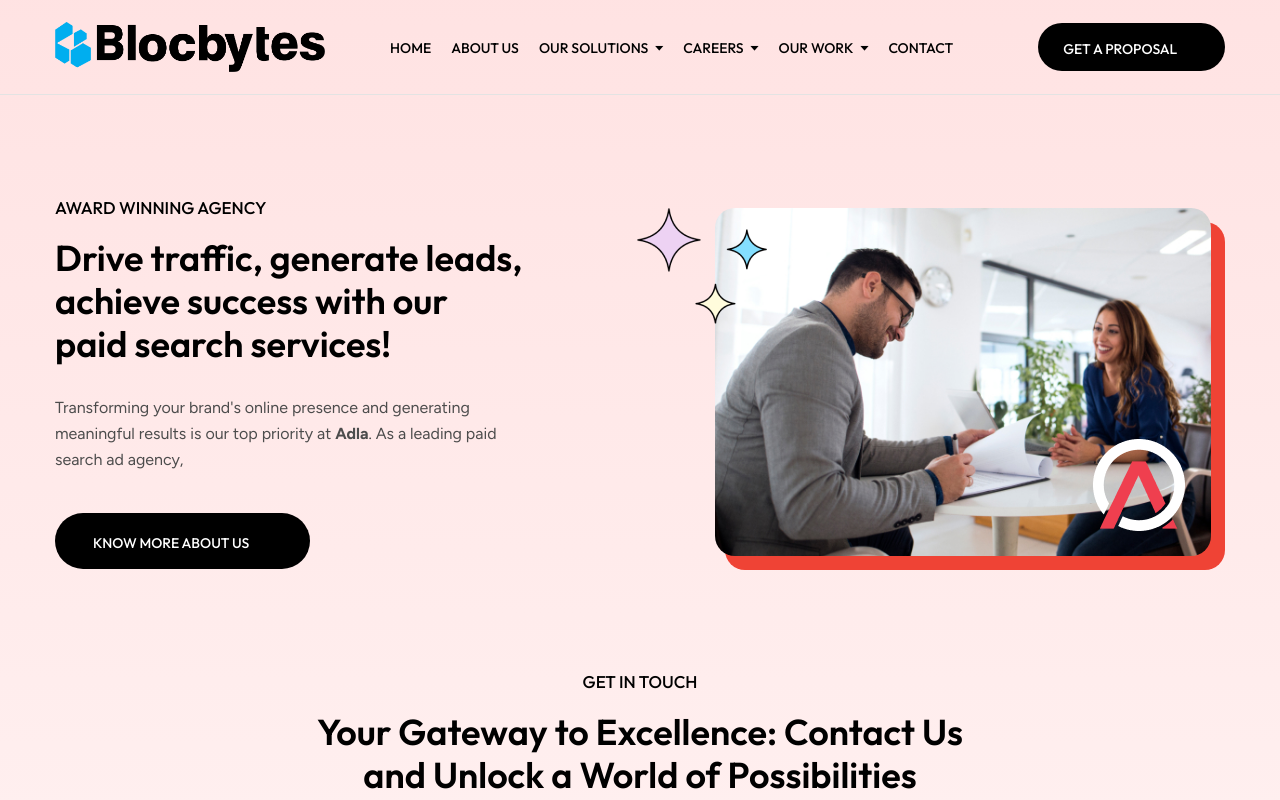
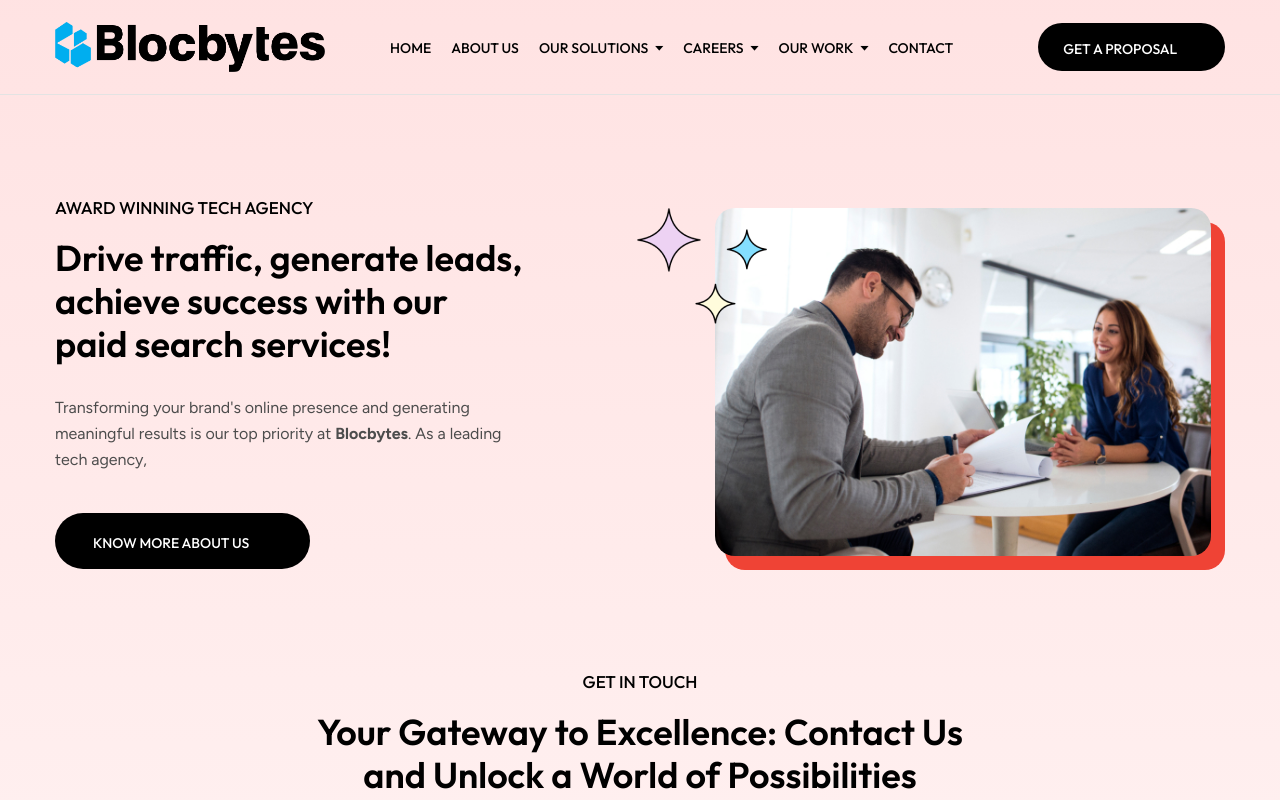
Before and after one commit to arslan7676/blockbytes, a Next.js app: page /careers in a window 1280 px wide. Shown: the top 800 px of the page. Built offline with nearby package versions, Linux system fonts and the light colour scheme; some icons are missing.

Commit message:
updated code

```diff
--- a/src/app/careers/page.tsx
+++ b/src/app/careers/page.tsx
@@ -20,9 +20,9 @@ export default function CareersPage() {
 
       <OurExperts />
 
-      <div className="pt-[50px] md:pt-[60px] lg:pt-[80px] xl:pt-[100px]">
+      {/* <div className="pt-[50px] md:pt-[60px] lg:pt-[80px] xl:pt-[100px]">
         <FaqContent />
-      </div>
+      </div> */}
 
       <Footer />
     </>
--- a/src/components/Careers/CareersHeader.tsx
+++ b/src/components/Careers/CareersHeader.tsx
@@ -6,7 +6,7 @@ import { ArrowRight2 } from "iconsax-react";
 import Image from "next/image";
 
 import pageBanner5 from "/public/images/page-banner5.jpg";
-import brand from "/public/images/brand-white-lg.png";
+// import brand from "/public/images/brand-white-lg.png";
 import shapeImg from "/public/images/shape1.png";
 
 const CareersHeader = () => {
@@ -17,7 +17,7 @@ const CareersHeader = () => {
           <div className="grid items-center gap-[30px] grid-cols-1 sm:grid-cols-1 md:grid-cols-2 lg:grid-cols-2">
             <div className="lg:pr-[60px] rtl:lg:pr-0 rtl:lg:pl-[60px] xl:pr-[100px] rtl:xl:pr-0 rtl:xl:pl-[100px]">
               <h4 className="text-black uppercase text-[15px] md:text-[17px] font-medium mb-[15px]">
-                Award Winning Agency
+                Award Winning Tech Agency
               </h4>
 
               <h2 className="text-black font-semibold text-[25px] md:text-[30px] lg:text-[32px] xl:text-[36px] leading-[1.2] mb-[15px] md:mb-[30px]">
@@ -28,7 +28,7 @@ const CareersHeader = () => {
               <p>
                 Transforming your brand's online presence and generating
                 meaningful results is our top priority at{" "}
-                <strong>Adla</strong>. As a leading paid search ad agency,
+                <strong>Blocbytes</strong>. As a leading tech agency,
               </p>
 
               <Link
@@ -51,11 +51,11 @@ const CareersHeader = () => {
                   className="rounded-[20px] relative"
                 />
 
-                <Image
+                {/* <Image
                   src={brand}
                   alt="brand"
                   className="absolute bottom-[25px] right-[40px]"
-                />
+                /> */}
                 <Image
                   src={shapeImg}
                   alt="shape"
```
